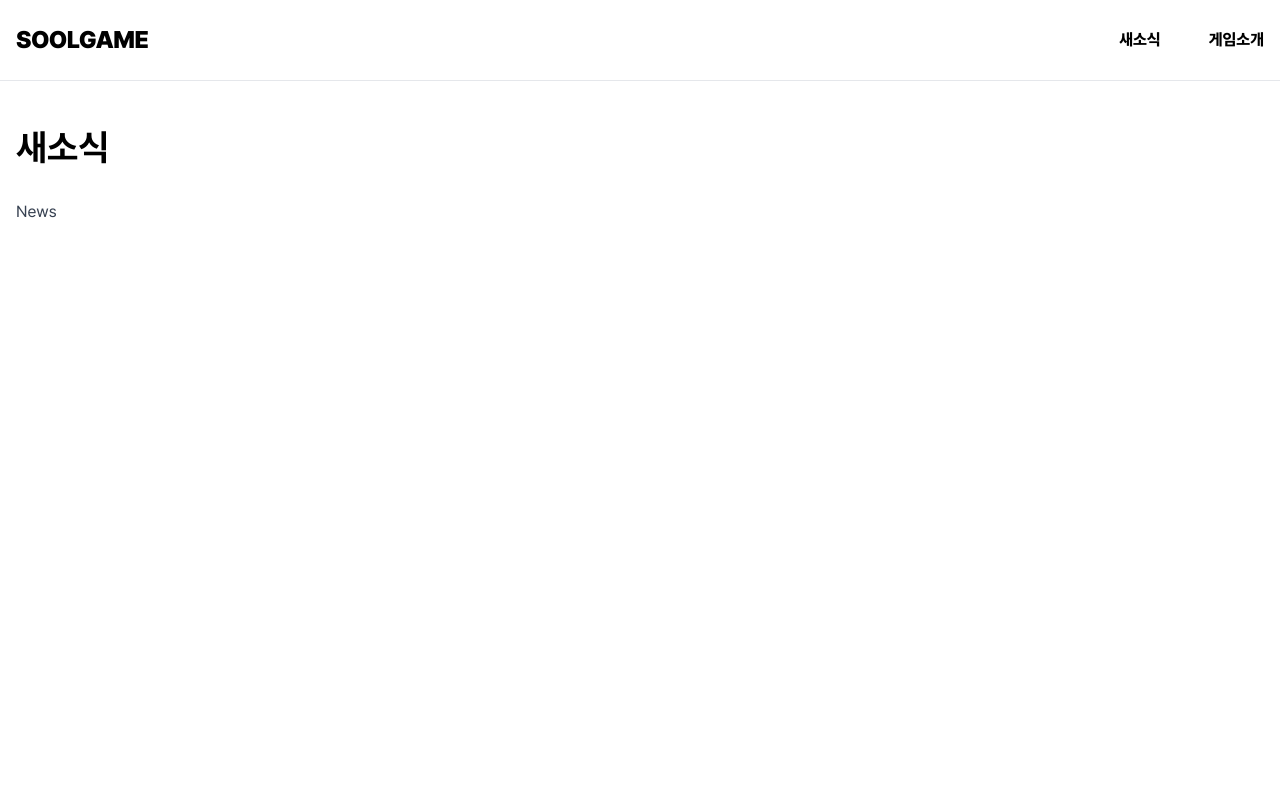
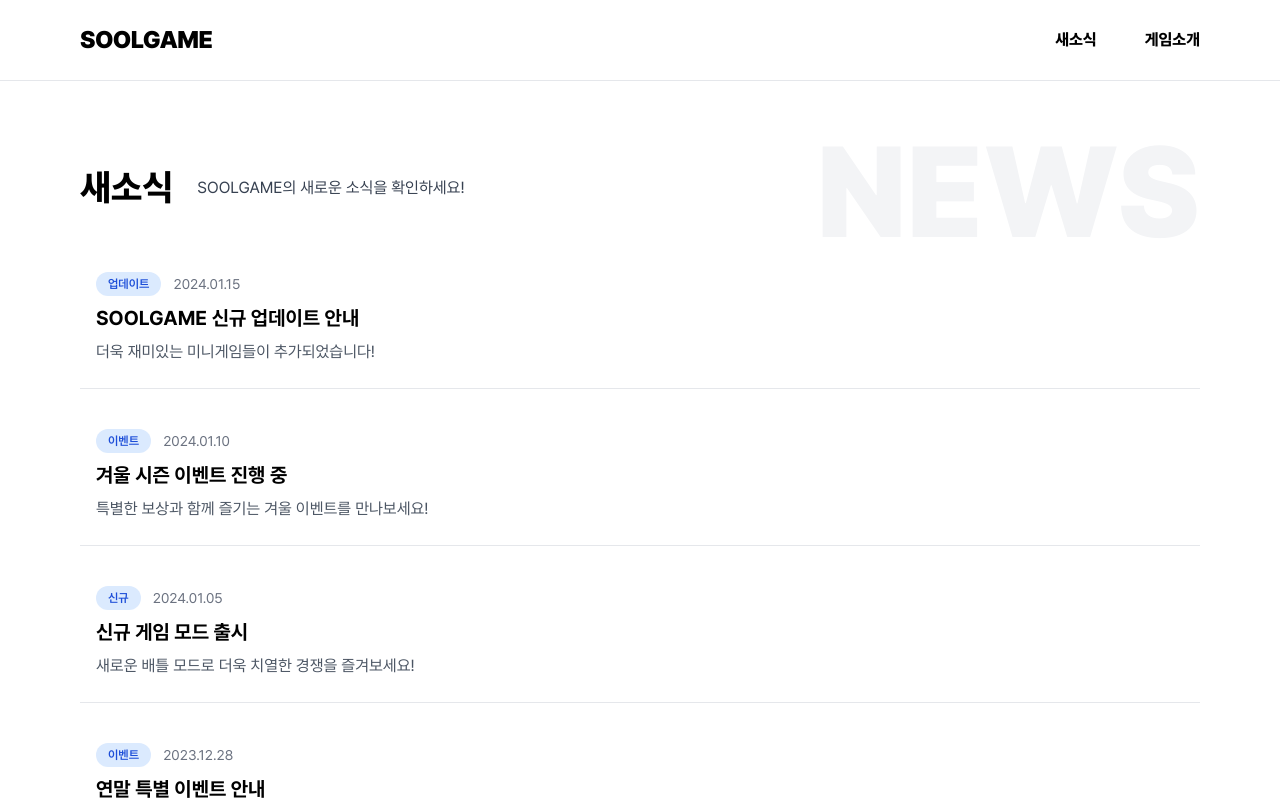
Before and after one commit to hyr0208/soolgame-landing, a React (Create React App) app: page /news in a window 1280 px wide. Shown: the top 800 px of the page. Built offline with nearby package versions, Linux system fonts and the light colour scheme.

Commit message:
refactor: News 페이지 구성 수정 및 내용 추가

```diff
--- /dev/null
+++ b/src/components/Footer.tsx
@@ -0,0 +1,25 @@
+import React from "react";
+import dayjs from "dayjs";
+
+function Footer() {
+  const currentYear = dayjs().year();
+
+  return (
+    <footer className="relative left-0 right-0 w-full py-8 px-4 bg-black border-t border-gray-800">
+      <div className="max-w-6xl mx-auto text-center text-gray-400">
+        <div className="mb-4 text-2xl font-bold">SOOLGAME</div>
+        <div className="text-sm mb-2">
+          대표 : 최태호 | 주소: 경기도 성남시 중원구
+        </div>
+        <div className="text-sm mb-2">
+          사업자번호 : 345-08-03022 | 문의: bonjin.app@gmail.com
+        </div>
+        <div className="text-sm">
+          Copyright {currentYear} Soolgame Co.,Ltd. All Rights Reserved.
+        </div>
+      </div>
+    </footer>
+  );
+}
+
+export default Footer;
--- a/src/components/Header.tsx
+++ b/src/components/Header.tsx
@@ -48,7 +48,7 @@
           : "opacity-0 -translate-y-full"
       }`}
     >
-      <div className="max-w-7xl mx-auto px-4 py-6 flex items-center justify-between">
+      <div className="max-w-full mx-auto px-20 py-6 flex items-center justify-between">
         <Link
           to="/"
           onClick={scrollToTop}
--- a/src/pages/main/MainPage.tsx
+++ b/src/pages/main/MainPage.tsx
@@ -1,9 +1,6 @@
 import React from "react";
-import dayjs from "dayjs";
 
 function MainPage() {
-  const currentYear = dayjs().year();
-
   const scrollToNext = () => {
     window.scrollTo({
       top: window.innerHeight,
@@ -149,22 +146,6 @@
           </div>
         </div>
       </section>
-
-      {/* Footer */}
-      <footer className="py-12 px-4 bg-black border-t border-gray-800">
-        <div className="max-w-6xl mx-auto text-center text-gray-400">
-          <div className="mb-4 text-2xl font-bold">SOOLGAME</div>
-          <div className="text-sm mb-4">
-            대표 : 최태호 | 주소: 경기도 성남시 중원구
-          </div>
-          <div className="text-sm mb-4">
-            사업자번호 : 345-08-03022 | 문의: bonjin.app@gmail.com
-          </div>
-          <div className="text-sm">
-            Copyright {currentYear} Soolgame Co.,Ltd. All Rights Reserved.
-          </div>
-        </div>
-      </footer>
     </div>
   );
 }
--- a/src/pages/news/News.tsx
+++ b/src/pages/news/News.tsx
@@ -1,11 +1,91 @@
-import React from "react";
+interface NewsItem {
+  id: number;
+  date: string;
+  title: string;
+  content: string;
+  category?: string;
+}
 
 function News() {
+  const newsList: NewsItem[] = [
+    {
+      id: 1,
+      date: "2024.01.15",
+      title: "SOOLGAME 신규 업데이트 안내",
+      content: "더욱 재미있는 미니게임들이 추가되었습니다!",
+      category: "업데이트",
+    },
+    {
+      id: 2,
+      date: "2024.01.10",
+      title: "겨울 시즌 이벤트 진행 중",
+      content: "특별한 보상과 함께 즐기는 겨울 이벤트를 만나보세요!",
+      category: "이벤트",
+    },
+    {
+      id: 3,
+      date: "2024.01.05",
+      title: "신규 게임 모드 출시",
+      content: "새로운 배틀 모드로 더욱 치열한 경쟁을 즐겨보세요!",
+      category: "신규",
+    },
+    {
+      id: 4,
+      date: "2023.12.28",
+      title: "연말 특별 이벤트 안내",
+      content: "2023년을 마무리하는 특별한 이벤트가 시작됩니다!",
+      category: "이벤트",
+    },
+    {
+      id: 5,
+      date: "2023.12.20",
+      title: "서버 점검 안내",
+      content: "더 나은 서비스를 위한 정기 점검이 진행됩니다.",
+      category: "공지",
+    },
+  ];
+
   return (
-    <div className="pt-24 min-h-screen bg-white">
-      <div className="max-w-7xl mx-auto px-4 py-8">
-        <h1 className="text-4xl font-bold mb-8 text-black">새소식</h1>
-        <div className="text-gray-700">News</div>
+    <div className="pt-24 min-h-screen bg-white pb-5">
+      <div className="max-w-7xl mx-auto px-20 py-8">
+        <div className="flex justify-between">
+          <div className="flex gap-6 items-center pt-10 mb-12">
+            <div className="text-4xl font-extrabold text-black">새소식</div>
+            <div className="text-gray-700">
+              SOOLGAME의 새로운 소식을 확인하세요!
+            </div>
+          </div>
+
+          <div>
+            <div className="text-9xl font-black text-gray-100 select-none">
+              NEWS
+            </div>
+          </div>
+        </div>
+
+        <div className="space-y-6">
+          {newsList.map((news) => (
+            <div
+              key={news.id}
+              className="border-b border-gray-200 pb-6 hover:bg-gray-50 hover:rounded-lg p-4 transition-colors cursor-pointer"
+            >
+              <div className="flex items-start justify-between mb-2">
+                <div className="flex items-center gap-3">
+                  {news.category && (
+                    <span className="px-3 py-1 text-xs font-semibold bg-blue-100 text-blue-700 rounded-full">
+                      {news.category}
+                    </span>
+                  )}
+                  <span className="text-sm text-gray-500">{news.date}</span>
+                </div>
+              </div>
+              <h3 className="text-xl font-bold text-black mb-2 hover:text-blue-600 transition-colors">
+                {news.title}
+              </h3>
+              <p className="text-gray-600">{news.content}</p>
+            </div>
+          ))}
+        </div>
       </div>
     </div>
   );
--- a/src/routes/layout/Layout.tsx
+++ b/src/routes/layout/Layout.tsx
@@ -1,6 +1,7 @@
 import { Fragment, useState, useEffect } from "react";
 import { Outlet, useLocation } from "react-router-dom";
 import Header from "../../components/Header";
+import Footer from "../../components/Footer";
 
 function Layout() {
   const location = useLocation();
@@ -28,6 +29,7 @@
       <main className="w-full">
         <Outlet />
       </main>
+      <Footer />
     </Fragment>
   );
 }
```
